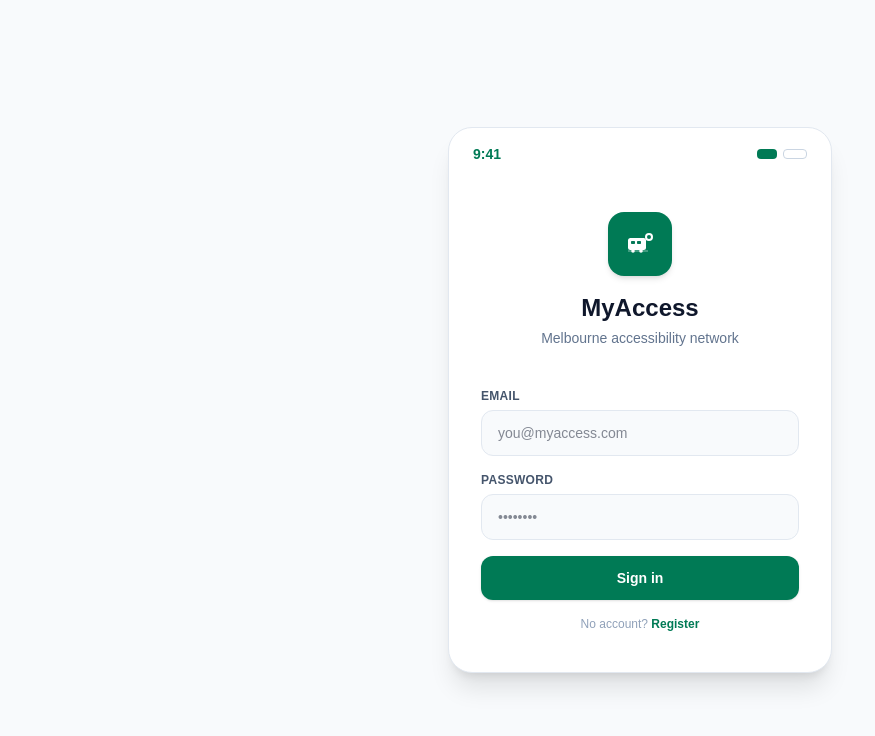
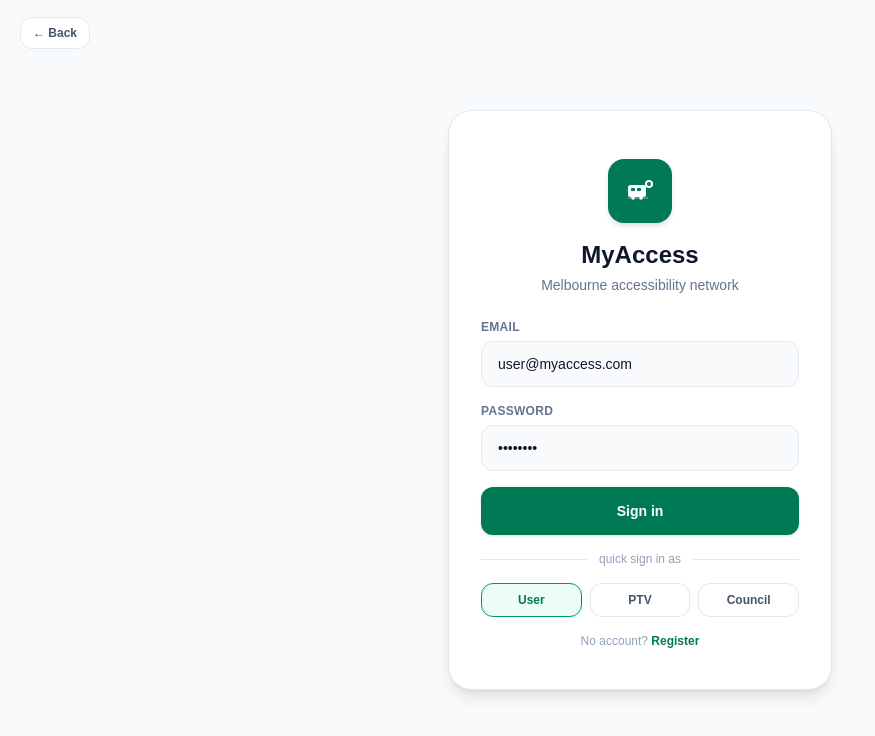
Before and after one commit to Akshaddd/capstone_cvaa, a Next.js app in the folder frontend/: page /m-login in a window 1280 px wide. Shown: the top 736 px of the page, without its empty margins (0-875 px from the left). Built offline with nearby package versions, Linux system fonts and the light colour scheme.

Commit message:
read email input and route by role on sign in

```diff
--- a/frontend/app/m-login/page.tsx
+++ b/frontend/app/m-login/page.tsx
@@ -1,43 +1,51 @@
 "use client";
 
-import { useRouter } from "next/navigation";
+import Link from "next/link";
 import { useState } from "react";
+import { ThemeProvider, ThemeToggle } from "../shared";
 
-const USERS: Record<string, string> = {
-  "user@myaccess.com": "/m-home",
-  "ptv@myaccess.com": "/m-ptv",
+const ROLE_ROUTES: Record<string, string> = {
+  "user@myaccess.com":    "/m-home",
+  "ptv@myaccess.com":     "/m-ptv",
   "council@myaccess.com": "/m-council",
 };
 
-export default function MobileLoginPage() {
-  const router = useRouter();
-  const [email, setEmail] = useState("");
-  const [password, setPassword] = useState("");
-  const [error, setError] = useState("");
+const QUICK_LOGINS = [
+  { label: "User",    email: "user@myaccess.com"    },
+  { label: "PTV",     email: "ptv@myaccess.com"     },
+  { label: "Council", email: "council@myaccess.com" },
+];
 
-  function handleLogin() {
-    const dest = USERS[email.trim().toLowerCase()];
-    if (dest && password.length > 0) {
-      router.push(dest);
-    } else {
-      setError("Invalid credentials. Please try again.");
+function LoginContent() {
+  const [email, setEmail] = useState("user@myaccess.com");
+  const [password, setPassword] = useState("password");
+  const [error, setError] = useState<string | null>(null);
+
+  function handleSignIn() {
+    const route = ROLE_ROUTES[email.trim().toLowerCase()];
+    if (!route) {
+      setError("Unknown email. Try user@myaccess.com, ptv@myaccess.com, or council@myaccess.com");
+      return;
     }
+    window.location.href = route;
   }
 
   return (
-    <main className="flex min-h-screen items-center justify-center bg-slate-50 p-4">
-      <section className="w-full max-w-sm overflow-hidden rounded-3xl bg-white shadow-xl border border-slate-200">
-        {/* Status bar */}
-        <div className="flex items-center justify-between px-6 pt-4 pb-2">
-          <span className="text-sm font-semibold text-emerald-700">9:41</span>
-          <div className="flex items-center gap-1.5">
-            <div className="h-2.5 w-5 rounded-sm bg-emerald-700" />
-            <div className="h-2.5 w-6 rounded-sm border border-slate-300" />
-          </div>
-        </div>
+    <div className="flex min-h-screen flex-col items-center justify-center bg-slate-50 p-5 dark:bg-slate-950">
+
+      <div className="absolute left-5 top-5">
+        <Link href="/m-landing" className="rounded-xl border border-slate-200 bg-white px-3 py-2 text-xs font-semibold text-slate-600 dark:border-slate-700 dark:bg-slate-800 dark:text-slate-300">
+          ← Back
+        </Link>
+      </div>
+      <div className="absolute right-5 top-5">
+        <ThemeToggle />
+      </div>
+
+      <div className="w-full max-w-sm overflow-hidden rounded-3xl border border-slate-200 bg-white shadow-lg dark:border-slate-800 dark:bg-slate-900">
 
         {/* Logo */}
-        <div className="flex flex-col items-center px-8 pt-10 pb-4 text-center">
+        <div className="flex flex-col items-center px-8 pt-12 pb-6 text-center">
           <div className="flex h-16 w-16 items-center justify-center rounded-2xl bg-emerald-700 shadow-md">
             <svg width="28" height="28" viewBox="0 0 28 28" fill="none">
               <rect x="2" y="8" width="18" height="12" rx="2.5" fill="white" />
@@ -50,53 +58,89 @@
               <circle cx="23" cy="7" r="2" fill="#047857" />
             </svg>
           </div>
-          <h1 className="mt-4 text-2xl font-bold text-slate-900">MyAccess</h1>
-          <p className="mt-1 text-sm text-slate-500">Melbourne accessibility network</p>
+          <h1 className="mt-4 text-2xl font-bold text-slate-900 dark:text-white">MyAccess</h1>
+          <p className="mt-1 text-sm text-slate-500 dark:text-slate-400">Melbourne accessibility network</p>
         </div>
 
         {/* Form */}
-        <div className="space-y-4 px-8 pb-10 pt-6">
+        <div className="flex flex-col gap-4 px-8 pb-10">
           <div>
-            <label className="mb-1.5 block text-xs font-semibold text-slate-600 uppercase tracking-wide">Email</label>
+            <label className="mb-1.5 block text-xs font-semibold uppercase tracking-wide text-slate-500 dark:text-slate-400">
+              Email
+            </label>
             <input
-              className="w-full rounded-xl border border-slate-200 bg-slate-50 px-4 py-3 text-sm text-slate-900 outline-none transition focus:border-emerald-600 focus:ring-2 focus:ring-emerald-100"
               type="email"
-              placeholder="you@myaccess.com"
               value={email}
-              onChange={(e) => { setEmail(e.target.value); setError(""); }}
-              autoComplete="email"
+              onChange={(e) => { setEmail(e.target.value); setError(null); }}
+              className="w-full rounded-xl border border-slate-200 bg-slate-50 px-4 py-3 text-sm text-slate-900 outline-none focus:border-emerald-600 dark:border-slate-700 dark:bg-slate-800 dark:text-white"
+              autoCapitalize="none"
+              autoCorrect="off"
             />
           </div>
 
           <div>
-            <label className="mb-1.5 block text-xs font-semibold text-slate-600 uppercase tracking-wide">Password</label>
+            <label className="mb-1.5 block text-xs font-semibold uppercase tracking-wide text-slate-500 dark:text-slate-400">
+              Password
+            </label>
             <input
-              className="w-full rounded-xl border border-slate-200 bg-slate-50 px-4 py-3 text-sm text-slate-900 outline-none transition focus:border-emerald-600 focus:ring-2 focus:ring-emerald-100"
               type="password"
-              placeholder="••••••••"
               value={password}
-              onChange={(e) => { setPassword(e.target.value); setError(""); }}
-              onKeyDown={(e) => e.key === "Enter" && handleLogin()}
+              onChange={(e) => setPassword(e.target.value)}
+              className="w-full rounded-xl border border-slate-200 bg-slate-50 px-4 py-3 text-sm text-slate-900 outline-none focus:border-emerald-600 dark:border-slate-700 dark:bg-slate-800 dark:text-white"
             />
           </div>
 
           {error && (
-            <p className="rounded-xl bg-red-50 border border-red-100 px-3 py-2 text-xs font-medium text-red-600">{error}</p>
+            <p className="rounded-xl border border-red-100 bg-red-50 px-3 py-2 text-xs text-red-600 dark:border-red-900 dark:bg-red-950 dark:text-red-400">
+              {error}
+            </p>
           )}
 
           <button
-            onClick={handleLogin}
-            className="w-full rounded-xl bg-emerald-700 py-3 text-sm font-semibold text-white shadow-sm transition active:opacity-80"
+            onClick={handleSignIn}
+            className="block w-full rounded-xl bg-emerald-700 py-3.5 text-center text-sm font-bold text-white shadow-sm active:bg-emerald-800"
           >
             Sign in
           </button>
 
-          <p className="text-center text-xs text-slate-400">
+          <div className="flex items-center gap-3">
+            <div className="h-px flex-1 bg-slate-200 dark:bg-slate-700" />
+            <p className="text-xs text-slate-400">quick sign in as</p>
+            <div className="h-px flex-1 bg-slate-200 dark:bg-slate-700" />
+          </div>
+
+          <div className="grid grid-cols-3 gap-2">
+            {QUICK_LOGINS.map((q) => (
+              <button
+                key={q.label}
+                onClick={() => { setEmail(q.email); setError(null); }}
+                className={`rounded-xl border px-2 py-2 text-xs font-semibold transition-colors ${
+                  email === q.email
+                    ? "border-emerald-600 bg-emerald-50 text-emerald-700 dark:bg-emerald-950 dark:text-emerald-400"
+                    : "border-slate-200 bg-white text-slate-600 dark:border-slate-700 dark:bg-slate-800 dark:text-slate-300"
+                }`}
+              >
+                {q.label}
+              </button>
+            ))}
+          </div>
+
+          <p className="text-center text-xs text-slate-400 dark:text-slate-500">
             No account?{" "}
-            <span className="font-semibold text-emerald-700 cursor-pointer">Register</span>
+            <Link href="/m-landing" className="font-semibold text-emerald-700 dark:text-emerald-500">
+              Register
+            </Link>
           </p>
         </div>
-      </section>
-    </main>
+      </div>
+    </div>
   );
 }
+
+export default function LoginPage() {
+  return (
+    <ThemeProvider>
+      <LoginContent />
+    </ThemeProvider>
+  );
+}
```
